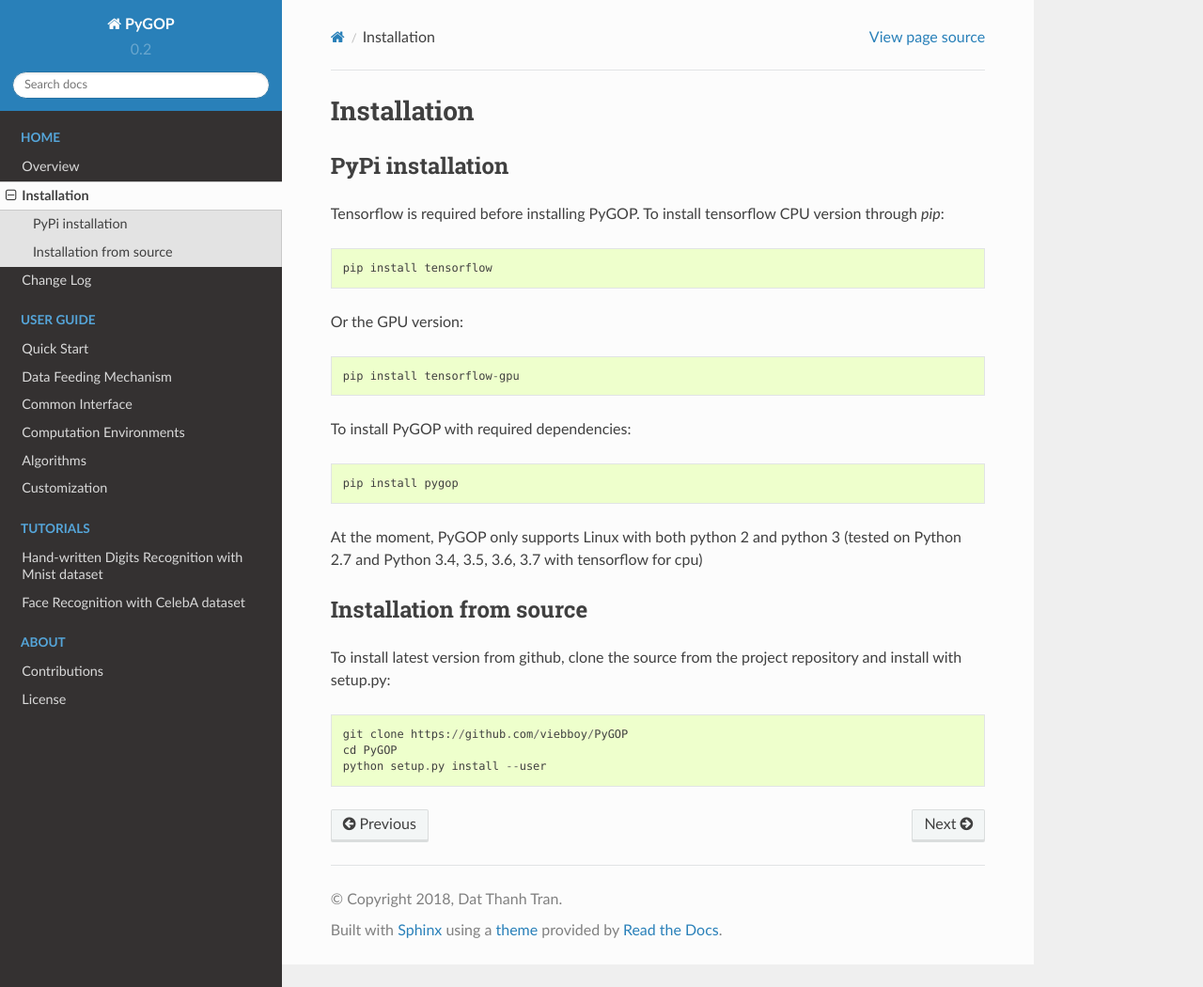
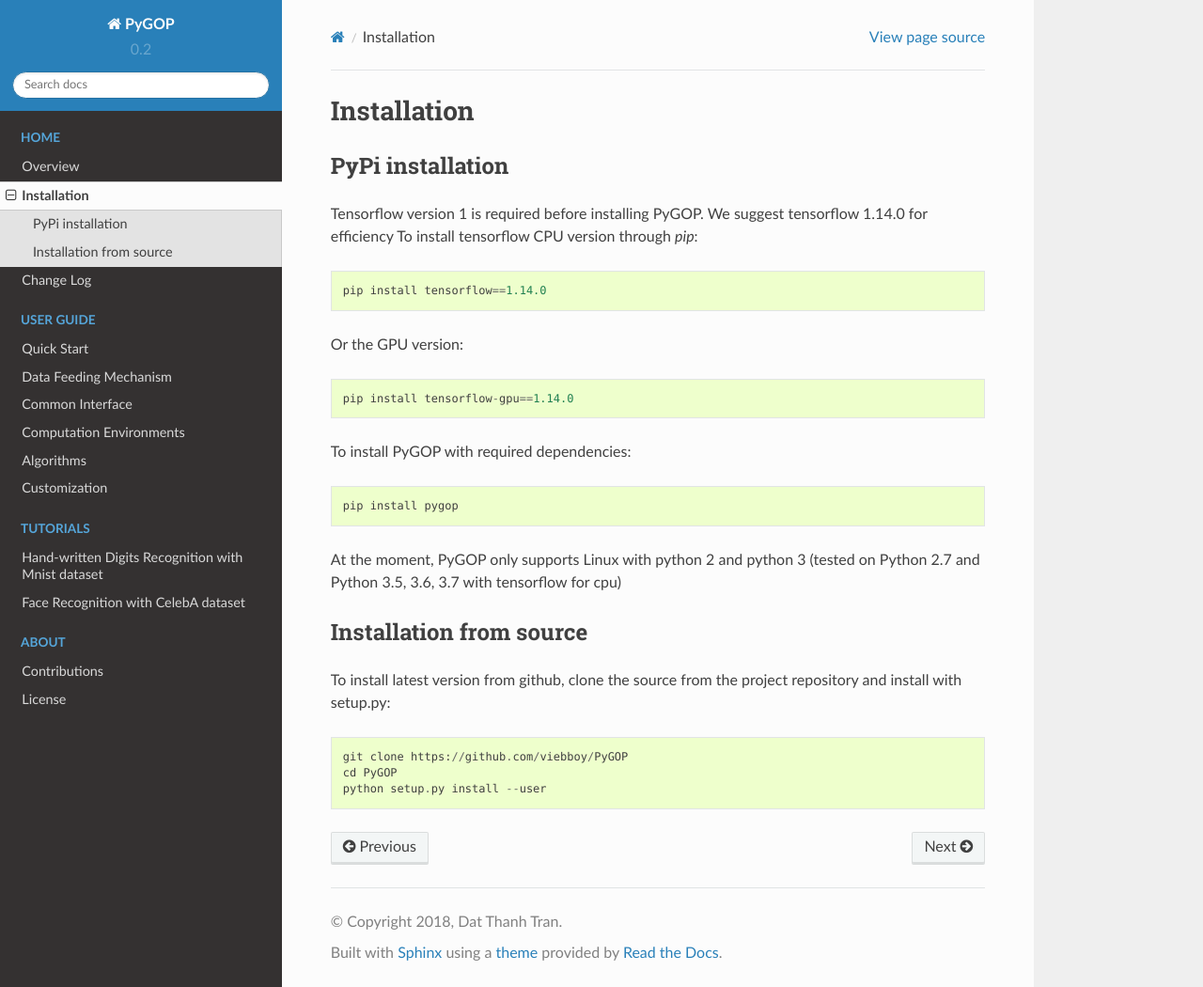
Before and after one commit to viebboy/PyGOP, a Sphinx documentation site: the page built from docs/home/installation.rst, in a window 1280 px wide and 1050 px high. Shown: the whole window at 94% size. Built offline with Sphinx 7.4.7 and the Read the Docs theme 2.0.0, drawn with Linux system fonts in a browser that asks for light colours.

Commit message:
update docs and readme about recommended tf version

```diff
--- a/docs/home/installation.rst
+++ b/docs/home/installation.rst
@@ -6,20 +6,20 @@
 
 PyPi installation
 =================
-Tensorflow is required before installing PyGOP.
+Tensorflow version 1 is required before installing PyGOP. We suggest tensorflow 1.14.0 for efficiency
 To install tensorflow CPU version through *pip*::
 
-    pip install tensorflow
+    pip install tensorflow==1.14.0
 
 Or the GPU version::
 
-    pip install tensorflow-gpu
+    pip install tensorflow-gpu==1.14.0
 
 To install PyGOP with required dependencies::
 
     pip install pygop
 
-At the moment, PyGOP only supports Linux with both python 2 and python 3 (tested on Python 2.7 and Python 3.4, 3.5, 3.6, 3.7 with tensorflow for cpu)
+At the moment, PyGOP only supports Linux with python 2 and python 3 (tested on Python 2.7 and Python 3.5, 3.6, 3.7 with tensorflow for cpu)
 
 Installation from source
 ========================
```
Also changed, not shown: README.md (+6 -6 lines).
